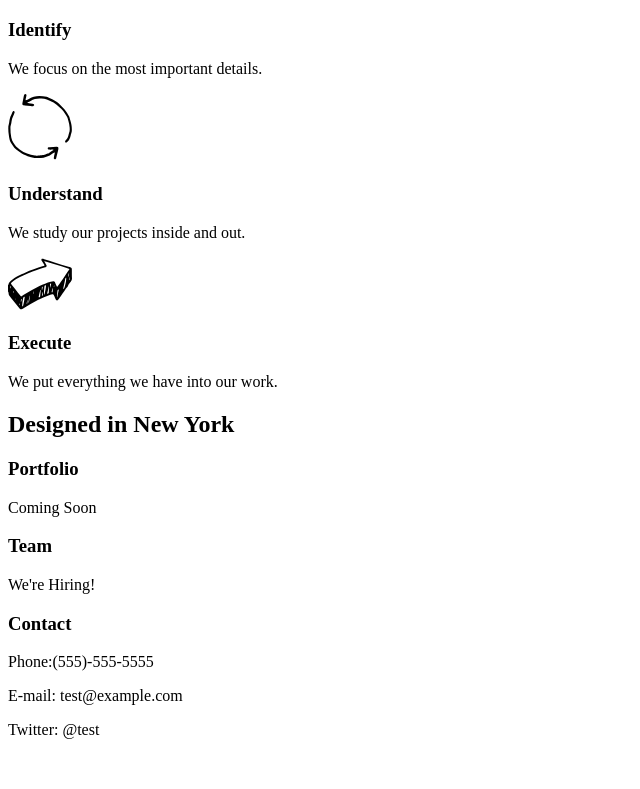
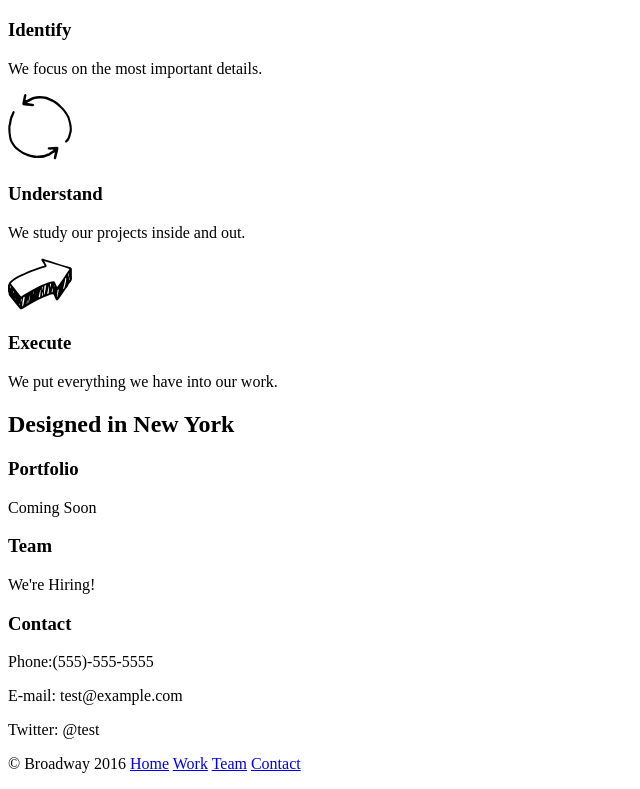
Before and after one commit to mm02313/broadway, a plain HTML site: page index.html in a window 1280 px wide. Shown: the part 347-1136 px from the top of the page, without its empty margins (0-640 px from the left). Before the commit the page ends 1102 px from the top, so only its background shows below. Drawn offline with Linux system fonts and the light colour scheme.

Commit message:
Add Footer section

```diff
--- a/index.html
+++ b/index.html
@@ -65,5 +65,18 @@
       <p>Twitter: @test</p>
   </div>
 
+  <!-- Footer Section -->
+
+  <div id="footer">
+    <nav>
+      <p>&copy Broadway 2016
+      <a href="#home">Home</a>
+      <a href="#portfolio">Work</a>
+      <a href="#team">Team</a>
+      <a href="#contact">Contact</a>
+      </p>
+    </nav>
+  </div>
+
   </body>
 </html>
```
